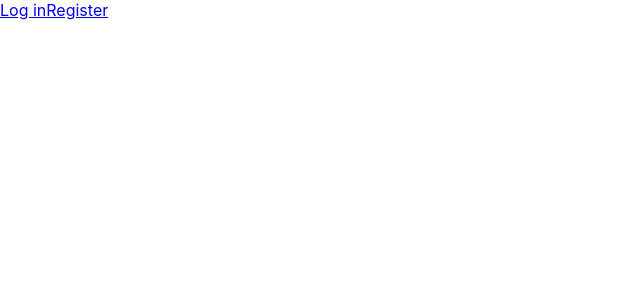
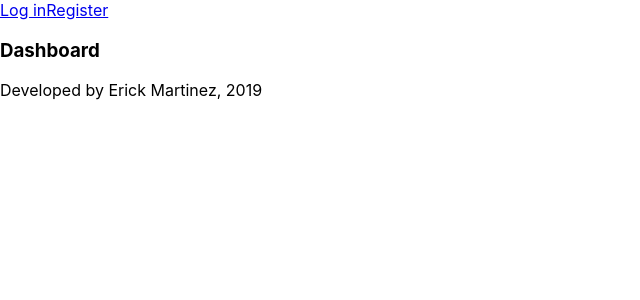
Before and after one commit to erickmtza/association-football-client, a React (Create React App) app: page /dashboard in a window 1280 px wide. Shown: the top 300 px of the page, without its empty margins (0-640 px from the left). Built offline with nearby package versions, Linux system fonts and the light colour scheme.

Commit message:
Added the new Dashboard route

```diff
--- a/src/App.js
+++ b/src/App.js
@@ -4,10 +4,11 @@ import { Route, Link, Switch } from 'react-router-dom'
 import LandingPage from './routes/LandingPage'
 import LoginPage from './routes/LoginPage/LoginPage'
 import SignUp from './routes/SignUp/SignUp'
+import Dashboard from './routes/Dashboard/Dashboard'
 
 function App() {
   return (
-    <main className='App'>
+    <section className='App'>
       <header className='app_header'>
         <Link
             to='/login'>
@@ -18,6 +19,7 @@ function App() {
             Register
           </Link>
       </header>
+      <main>
         <Switch>
           <Route
             exact path={'/'}
@@ -31,8 +33,17 @@ function App() {
             path={'/signup'}
             component={SignUp}
           />
+          <Route
+            path={'/dashboard'}
+            component={Dashboard}
+          />
         </Switch>
       </main>
+
+      <footer>
+        Developed by Erick Martinez, 2019
+      </footer>
+    </section>
   );
 }
 
--- /dev/null
+++ b/src/routes/Dashboard/Dashboard.js
@@ -0,0 +1,10 @@
+import React from 'react'
+
+export default function Dashboard() {
+    return (
+        <section>
+            <h1>Dashboard</h1>
+
+        </section>
+    )
+}
```
Lines whose indentation alone changed are shown as unchanged.
